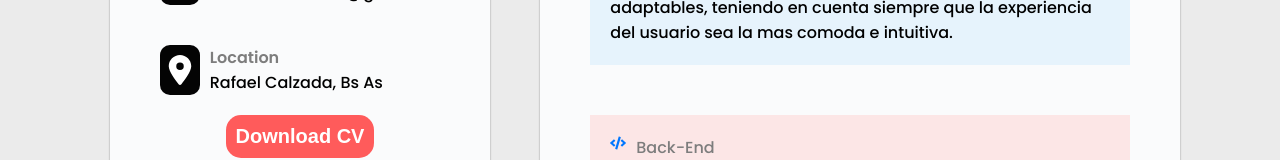
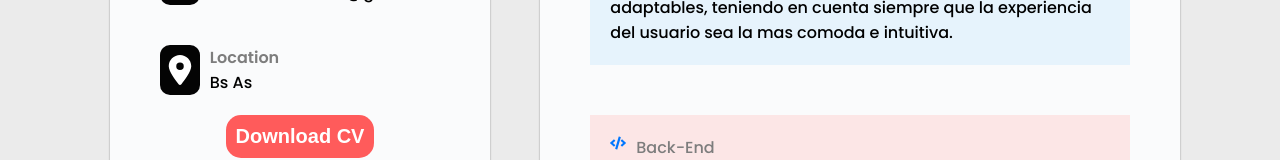
Before and after one commit to Nahuxc/PortfolioNC, a React (Vite) app: page / in a window 1280 px wide. Shown: the part 457-617 px from the top of the page. Built offline with nearby package versions, Linux system fonts and the light colour scheme.

Commit message:
update: 2.0

```diff
--- a/src/Components/Profile/Profile.jsx
+++ b/src/Components/Profile/Profile.jsx
@@ -43,7 +43,7 @@ const Profile = () => {
                       <div className='profile-content__SecondBox-dataIcon'><FaLocationDot /></div>
                       <div>
                         <span className='profile-content__SecondBox-dataSpan'>Location</span>
-                        <p>Rafael Calzada, Bs As</p>
+                        <p>Bs As</p>
                       </div>
                     </div>
               </div>
```
